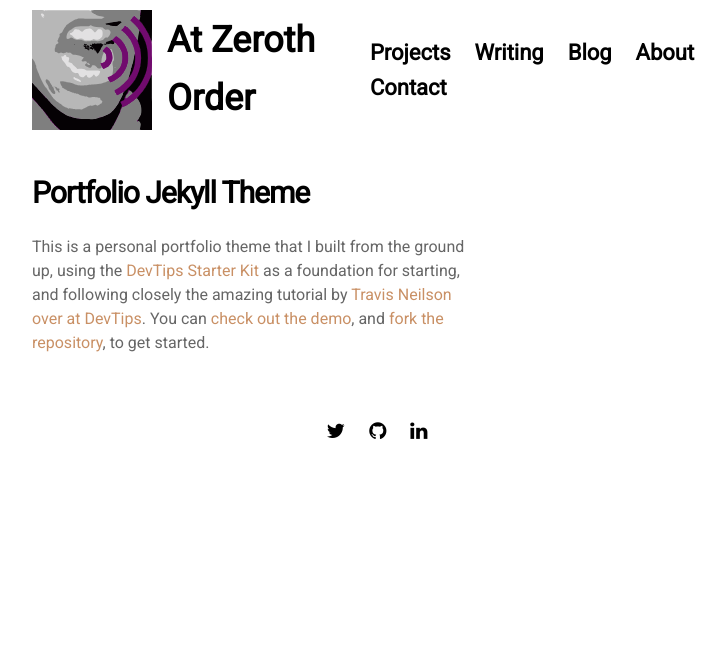
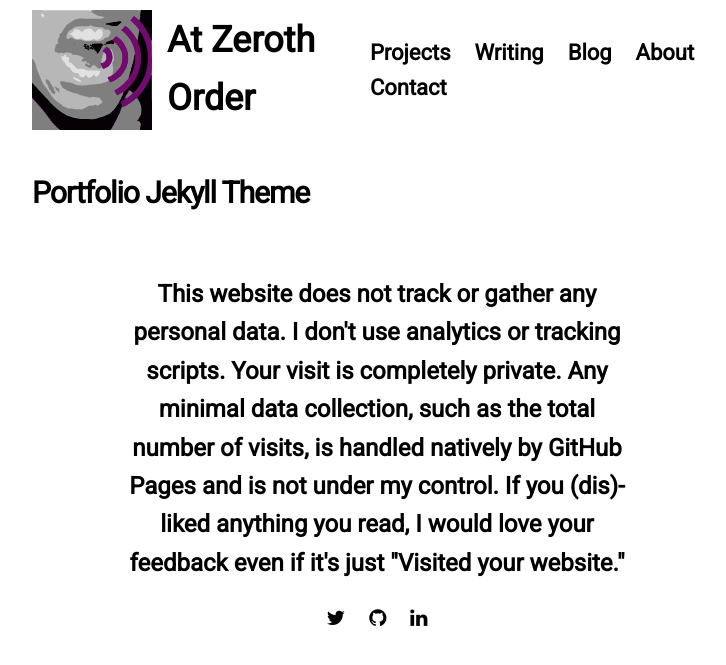
Before and after one commit to thicknavyrain/thicknavyrain.github.io, a Jekyll site: the page built from pages/about.md, in a window 1280 px wide. Shown: the top 665 px of the page, without its empty margins (263-989 px from the left). Built offline with Jekyll 4.4.1, drawn with Linux system fonts in a browser that asks for light colours; nearby versions of some CDN libraries.

Commit message:
Stripped all analytics from website

```diff
--- a/_includes/footer.html
+++ b/_includes/footer.html
@@ -2,6 +2,10 @@
   <div class="footer-wrap">
     <div class="footer-tagline">
       <p>{{ site.data.settings.footer }}</p>
+      <p><strong>This website does not track or gather any personal data.</strong>
+      I don't use analytics or tracking scripts. Your visit is completely private.
+      Any minimal data collection, such as the total number of visits, is handled natively by GitHub Pages and is not under my control.
+      If you (dis)-liked anything you read, I would love your feedback even if it's just "Visited your website."</p>
     </div>
     <div class="social-media">
       <nav>
--- a/_layouts/default.html
+++ b/_layouts/default.html
@@ -26,8 +26,6 @@
     <script type="text/javascript" async
       src="https://cdnjs.cloudflare.com/ajax/libs/mathjax/2.7.5/MathJax.js?config=TeX-MML-AM_CHTML">
     </script>
-    {% include analytics.html %}
-    <!-- Use Jekyll SEO plugin -->
     {% seo %}
   </head>
   <body>
--- a/pages/about.md
+++ b/pages/about.md
@@ -5,5 +5,3 @@ permalink: /about
 ---
 
 # Portfolio Jekyll Theme
-
-This is a personal portfolio theme that I built from the ground up, using the [DevTips Starter Kit](http://devtipsstarterkit.com/) as a foundation for starting, and following closely the amazing tutorial by [Travis Neilson over at DevTips](https://www.youtube.com/watch?v=T6jKLsxbFg4&list=PL0CB3OvPhDA_STygmp3sDenx3UpdOMk7P). You can [check out the demo](lenpaul.github.io/portfolio-jekyll-theme/), and [fork the repository](https://github.com/LeNPaul/portfolio-jekyll-theme/fork), to get started.
```
Also changed, not shown: _data/settings.yml (+0 -11 lines), _includes/analytics.html (deleted, +0 -11 lines).
